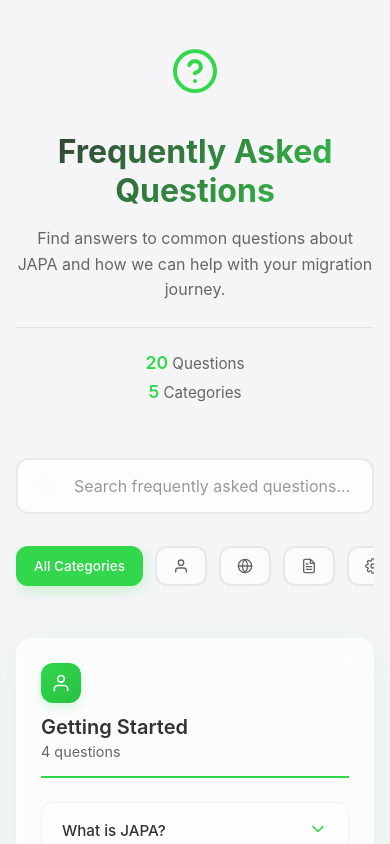
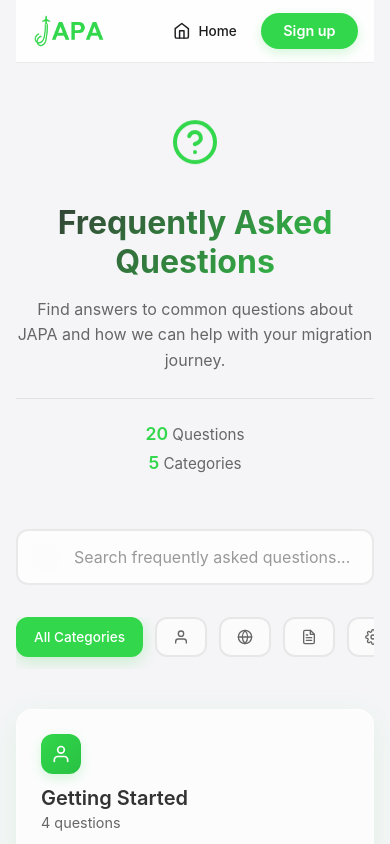
Before and after one commit to HeisGreen/tests-ui, a React (Vite) app in the folder Frontend/: page /faq in a window 390 px wide. Shown: the top 844 px of the page. Built offline with nearby package versions, Linux system fonts and the light colour scheme; no server answers.

Commit message:
added "back" button to faq page

```diff
--- a/Frontend/src/pages/FAQ.css
+++ b/Frontend/src/pages/FAQ.css
@@ -2,6 +2,107 @@
   max-width: 1100px;
   margin: 0 auto;
   padding: 2rem;
+  min-height: 100vh;
+}
+
+.faq-nav {
+  background: rgba(255, 255, 255, 0.85);
+  backdrop-filter: blur(20px) saturate(180%);
+  -webkit-backdrop-filter: blur(20px) saturate(180%);
+  border-bottom: 1px solid var(--border);
+  padding: 0.8rem 0;
+  position: sticky;
+  top: 0;
+  z-index: 1000;
+  transition: all 0.3s ease;
+  margin-bottom: 2rem;
+}
+
+.faq-nav-container {
+  max-width: 1100px;
+  margin: 0 auto;
+  padding: 0 2rem;
+  display: flex;
+  justify-content: space-between;
+  align-items: center;
+  gap: 1.5rem;
+}
+
+.faq-logo {
+  display: flex;
+  align-items: center;
+  gap: 0.5rem;
+  font-size: 1.5rem;
+  font-weight: 700;
+  color: var(--text-primary);
+  transition: transform 0.25s ease, opacity 0.25s ease;
+  text-decoration: none;
+}
+
+.faq-logo:hover {
+  opacity: 0.9;
+  transform: translateY(-1px);
+}
+
+.faq-logo .logo-mark {
+  height: 48px;
+  width: auto;
+  display: block;
+  object-fit: contain;
+}
+
+.faq-nav-links {
+  display: flex;
+  gap: 1.5rem;
+  align-items: center;
+}
+
+.faq-nav-link {
+  display: flex;
+  align-items: center;
+  gap: 0.5rem;
+  color: var(--text-primary);
+  font-size: 0.9rem;
+  font-weight: 500;
+  text-decoration: none;
+  padding: 0.5rem 1rem;
+  border-radius: 8px;
+  transition: all 0.2s ease;
+}
+
+.faq-nav-link:hover {
+  background-color: rgba(50, 215, 75, 0.1);
+  color: var(--accent);
+}
+
+.faq-nav-link.back-btn {
+  background: transparent;
+  border: 1px solid var(--border);
+  cursor: pointer;
+  font-family: inherit;
+  font-size: inherit;
+}
+
+.faq-nav-link.back-btn:hover {
+  background-color: rgba(0, 0, 0, 0.05);
+  border-color: var(--accent);
+}
+
+.faq-nav-link.back-btn:focus {
+  outline: 2px solid var(--accent);
+  outline-offset: 2px;
+}
+
+.faq-nav-link-text {
+  color: var(--text-primary);
+  font-size: 0.9rem;
+  font-weight: 500;
+  text-decoration: none;
+  transition: opacity 0.2s;
+}
+
+.faq-nav-link-text:hover {
+  opacity: 0.7;
 }
 
 .faq-header {
@@ -520,7 +621,40 @@
 /* Responsive Design */
 @media (max-width: 768px) {
   .faq-page {
-    padding: 1rem;
+    padding: 0 1rem 2rem;
+  }
+
+  .faq-nav {
+    margin-bottom: 1.5rem;
+  }
+
+  .faq-nav-container {
+    padding: 0 1rem;
+  }
+
+  .faq-logo .logo-mark {
+    height: 36px;
+  }
+
+  .faq-nav-links {
+    gap: 0.75rem;
+  }
+
+  .faq-nav-link {
+    padding: 0.5rem 0.75rem;
+    font-size: 0.85rem;
+  }
+
+  .faq-nav-link span {
+    display: none;
+  }
+
+  .faq-nav-link svg {
+    font-size: 1.1rem;
+  }
+
+  .faq-nav-link-text {
+    display: none;
   }
 
   .faq-header {
--- a/Frontend/src/pages/FAQ.jsx
+++ b/Frontend/src/pages/FAQ.jsx
@@ -1,5 +1,5 @@
 import React, { useState, useEffect, useMemo, useRef } from "react";
-import { Link } from "react-router-dom";
+import { Link, useNavigate } from "react-router-dom";
 import { useAuth } from "../context/AuthContext";
 import {
   FiChevronDown,
@@ -15,12 +15,16 @@
   FiSettings,
   FiShield,
   FiArrowRight,
+  FiArrowLeft,
+  FiHome,
 } from "react-icons/fi";
 import { initScrollAnimations } from "../utils/scrollAnimation";
+import logoMark from "../assets/japa-logo.png";
 import "./FAQ.css";
 
 function FAQ() {
   const { isAuthenticated } = useAuth();
+  const navigate = useNavigate();
   const [openIndex, setOpenIndex] = useState(null);
   const [searchQuery, setSearchQuery] = useState("");
   const [activeCategory, setActiveCategory] = useState(null);
@@ -231,6 +235,41 @@
 
   return (
     <div className="faq-page">
+      <nav className="faq-nav">
+        <div className="faq-nav-container">
+          <Link to={isAuthenticated ? "/home" : "/"} className="faq-logo">
+            <img className="logo-mark" src={logoMark} alt="JAPA logo" />
+          </Link>
+          <div className="faq-nav-links">
+            {isAuthenticated ? (
+              <>
+                <Link to="/home" className="faq-nav-link">
+                  <FiHome /> Home
+                </Link>
+                <button
+                  onClick={() => navigate(-1)}
+                  className="faq-nav-link back-btn"
+                >
+                  <FiArrowLeft /> Back
+                </button>
+              </>
+            ) : (
+              <>
+                <Link to="/" className="faq-nav-link">
+                  <FiHome /> Home
+                </Link>
+                <Link to="/login" className="faq-nav-link-text">
+                  Log in
+                </Link>
+                <Link to="/register" className="btn-primary">
+                  Sign up
+                </Link>
+              </>
+            )}
+          </div>
+        </div>
+      </nav>
+
       <div className="faq-header">
         <div className="faq-header-content">
           <div className="faq-icon">
```
